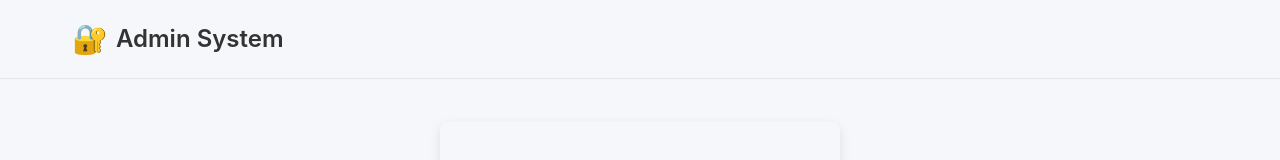
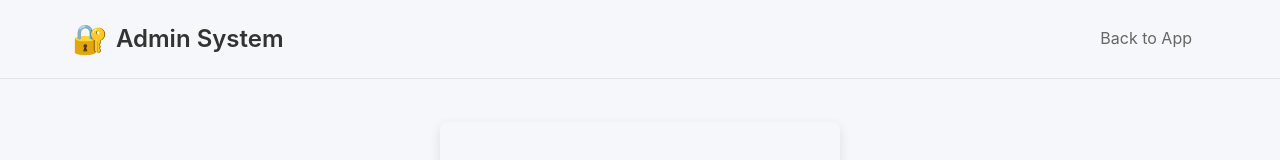
Before and after one commit to 1nFrastr/kai-todo-app, a React (Vite) app in the folder frontend/: page /admin/login in a window 1280 px wide. Shown: the top 160 px of the page. Built offline with nearby package versions, Linux system fonts and the light colour scheme.

Commit message:
feat: Add back-to-app link in AuthLayout header for improved navigation

```diff
--- a/frontend/src/components/AuthLayout/AuthLayout.scss
+++ b/frontend/src/components/AuthLayout/AuthLayout.scss
@@ -17,6 +17,25 @@
     display: flex;
     justify-content: space-between;
     align-items: center;
+  }
+}
+
+.auth-header-actions {
+  display: flex;
+  align-items: center;
+  gap: 1rem;
+}
+
+.back-to-app {
+  color: var(--text-secondary);
+  text-decoration: none;
+  padding: 0.5rem 1rem;
+  border-radius: 4px;
+  transition: all 0.2s;
+
+  &:hover {
+    background: var(--bg-secondary);
+    color: var(--text-primary);
   }
 }
 
--- a/frontend/src/components/AuthLayout/index.tsx
+++ b/frontend/src/components/AuthLayout/index.tsx
@@ -1,4 +1,5 @@
 import React from 'react';
+import { Link } from 'react-router-dom';
 import { useTranslation } from 'react-i18next';
 import './AuthLayout.scss';
 
@@ -19,6 +20,12 @@ const AuthLayout: React.FC<AuthLayoutProps> = ({ children, theme, onThemeChange
             <span className="logo-icon">🔐</span>
             {t('admin.title')}
           </h1>
+
+          <div className="auth-header-actions">
+            <Link to="/" className="back-to-app">
+              {t('admin.backToApp')}
+            </Link>
+          </div>
         </div>
       </header>
 
```
